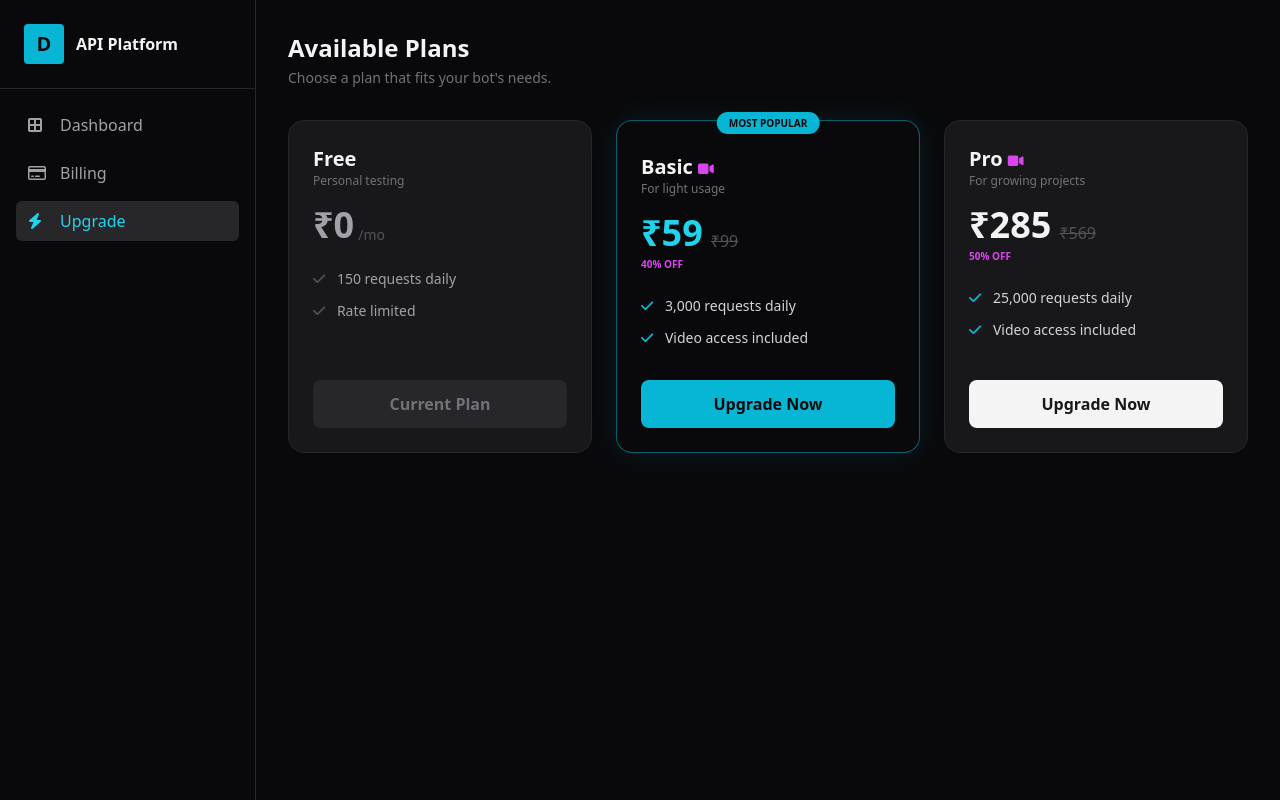
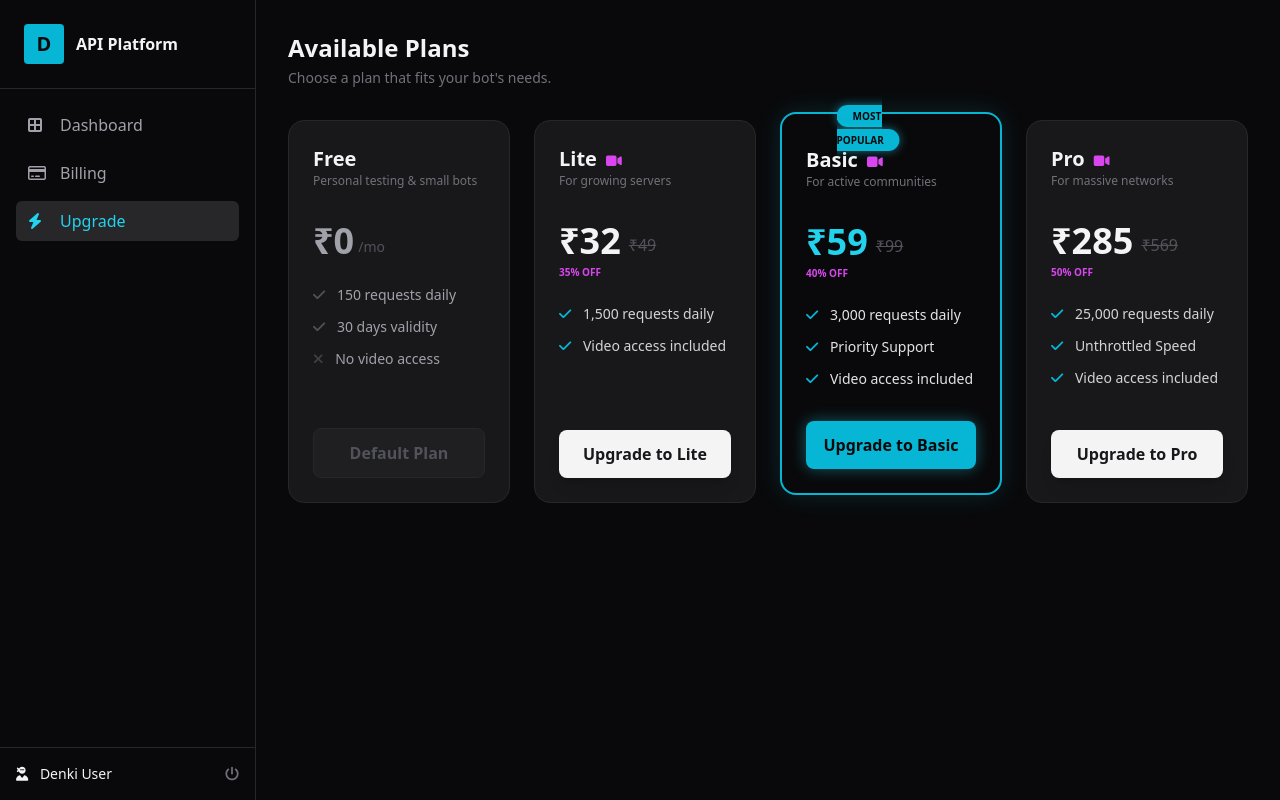
Before and after one commit to denki307/DENKIAPI, a Flask app: page /plans in a window 1280 px wide. Run offline with Flask 3, Linux system fonts and the light colour scheme; the visitor is signed in with stand-in values (Sample User, id 1); data that the repository does not hold is empty; some libraries are stand-ins or nearby versions.

Commit message:
Update plans.html

```diff
--- a/templates/plans.html
+++ b/templates/plans.html
@@ -8,7 +8,7 @@
 </head>
 <body class="text-zinc-300 h-screen flex overflow-hidden">
 
-    <aside class="bg-zinc-950 w-64 border-r border-zinc-800 flex flex-col hidden md:flex">
+    <aside class="bg-zinc-950 w-64 border-r border-zinc-800 flex flex-col hidden md:flex shrink-0">
         <div class="p-6 border-b border-zinc-800 flex items-center gap-3">
             <div class="bg-cyan-500 text-zinc-950 font-black w-10 h-10 rounded flex items-center justify-center text-xl">D</div>
             <div>
@@ -16,62 +16,104 @@
             </div>
         </div>
         <nav class="flex-1 p-4 space-y-2">
-            <a href="/dashboard" class="flex items-center gap-3 px-3 py-2 text-zinc-400 hover:text-zinc-100 hover:bg-zinc-800/50 rounded-md transition"><i class="fa-solid fa-border-all w-5"></i> Dashboard</a>
-            <a href="/billing" class="flex items-center gap-3 px-3 py-2 text-zinc-400 hover:text-zinc-100 hover:bg-zinc-800/50 rounded-md transition"><i class="fa-regular fa-credit-card w-5"></i> Billing</a>
-            <a href="/plans" class="flex items-center gap-3 px-3 py-2 bg-zinc-800 text-cyan-400 rounded-md font-medium"><i class="fa-solid fa-bolt w-5"></i> Upgrade</a>
+            <a href="/dashboard" class="flex items-center gap-3 px-3 py-2 text-zinc-400 hover:text-zinc-100 hover:bg-zinc-800/50 rounded-md transition">
+                <i class="fa-solid fa-border-all w-5"></i> Dashboard
+            </a>
+            <a href="/billing" class="flex items-center gap-3 px-3 py-2 text-zinc-400 hover:text-zinc-100 hover:bg-zinc-800/50 rounded-md transition">
+                <i class="fa-regular fa-credit-card w-5"></i> Billing
+            </a>
+            <a href="/plans" class="flex items-center gap-3 px-3 py-2 bg-zinc-800 text-cyan-400 rounded-md font-medium">
+                <i class="fa-solid fa-bolt w-5"></i> Upgrade
+            </a>
         </nav>
+        <div class="p-4 border-t border-zinc-800 text-sm flex justify-between items-center hover:bg-zinc-800 transition">
+            <span class="font-medium text-zinc-100"><i class="fa-solid fa-user-ninja mr-2"></i> Denki User</span>
+            <a href="/" class="text-zinc-500 hover:text-fuchsia-500"><i class="fa-solid fa-power-off"></i></a>
+        </div>
     </aside>
 
     <main class="flex-1 overflow-y-auto p-4 md:p-8">
-        <div class="max-w-5xl mx-auto">
+        <div class="max-w-6xl mx-auto">
 
             <h1 class="text-2xl font-bold text-zinc-100 mb-1">Available Plans</h1>
             <p class="text-sm text-zinc-500 mb-8">Choose a plan that fits your bot's needs.</p>
 
-            <div class="grid grid-cols-1 md:grid-cols-3 gap-6">
+            <div class="grid grid-cols-1 md:grid-cols-2 lg:grid-cols-4 gap-6">
 
-                <div class="glass rounded-2xl p-6 flex flex-col">
+                <div class="glass rounded-2xl p-6 flex flex-col hover:border-zinc-700 transition duration-300">
                     <h3 class="text-zinc-100 text-xl font-bold">Free</h3>
-                    <p class="text-xs text-zinc-500 mb-4">Personal testing</p>
-                    <div class="flex items-end gap-1 mb-6"><span class="text-4xl font-black text-zinc-400">₹0</span><span class="text-zinc-600 text-sm">/mo</span></div>
+                    <p class="text-xs text-zinc-500 mb-4 h-8">Personal testing & small bots</p>
+                    <div class="flex items-end gap-1 mb-6">
+                        <span class="text-4xl font-black text-zinc-400">₹0</span><span class="text-zinc-600 text-sm mb-1">/mo</span>
+                    </div>
                     <ul class="space-y-3 mb-8 flex-1 text-sm text-zinc-400">
                         <li><i class="fa-solid fa-check text-zinc-600 mr-2"></i> 150 requests daily</li>
-                        <li><i class="fa-solid fa-check text-zinc-600 mr-2"></i> Rate limited</li>
+                        <li><i class="fa-solid fa-check text-zinc-600 mr-2"></i> 30 days validity</li>
+                        <li><i class="fa-solid fa-xmark text-zinc-700 mr-2"></i> No video access</li>
                     </ul>
-                    <button class="w-full py-3 rounded-lg bg-zinc-800 text-zinc-500 font-bold cursor-not-allowed">Current Plan</button>
+                    <button class="w-full py-3 rounded-lg bg-zinc-800/50 text-zinc-600 font-bold cursor-not-allowed border border-zinc-800">
+                        Default Plan
+                    </button>
                 </div>
 
-                <div class="bg-zinc-950 border border-cyan-500/50 rounded-2xl p-6 flex flex-col relative shadow-[0_0_30px_rgba(34,211,238,0.1)]">
-                    <div class="absolute -top-3 left-1/2 transform -translate-x-1/2"><span class="bg-cyan-500 text-zinc-950 text-[10px] uppercase font-bold px-3 py-1 rounded-full">Most Popular</span></div>
-                    <h3 class="text-zinc-100 text-xl font-bold mt-2">Basic <i class="fa-solid fa-video text-fuchsia-500 text-sm"></i></h3>
-                    <p class="text-xs text-zinc-500 mb-4">For light usage</p>
+                <div class="glass rounded-2xl p-6 flex flex-col hover:border-zinc-700 transition duration-300">
+                    <h3 class="text-zinc-100 text-xl font-bold">Lite <i class="fa-solid fa-video text-fuchsia-500 text-sm ml-1"></i></h3>
+                    <p class="text-xs text-zinc-500 mb-4 h-8">For growing servers</p>
                     <div class="flex items-end gap-2 mb-1">
-                        <span class="text-4xl font-black text-cyan-400">₹59</span><span class="text-zinc-600 line-through">₹99</span>
+                        <span class="text-4xl font-black text-zinc-100">₹32</span><span class="text-zinc-600 line-through mb-1">₹49</span>
+                    </div>
+                    <p class="text-[10px] text-fuchsia-500 font-bold mb-6">35% OFF</p>
+                    <ul class="space-y-3 mb-8 flex-1 text-sm text-zinc-300">
+                        <li><i class="fa-solid fa-check text-cyan-500 mr-2"></i> 1,500 requests daily</li>
+                        <li><i class="fa-solid fa-check text-cyan-500 mr-2"></i> Video access included</li>
+                    </ul>
+                    <a href="/checkout/lite" class="block text-center w-full py-3 rounded-lg bg-zinc-100 text-zinc-900 hover:bg-white font-bold transition shadow-lg">
+                        Upgrade to Lite
+                    </a>
+                </div>
+
+                <div class="bg-zinc-950 border-2 border-cyan-500 rounded-2xl p-6 flex flex-col relative shadow-[0_0_25px_rgba(34,211,238,0.15)] transform md:-translate-y-2">
+                    <div class="absolute -top-3 left-1/2 transform -translate-x-1/2">
+                        <span class="bg-cyan-500 text-zinc-950 text-[10px] uppercase font-black px-4 py-1 rounded-full shadow-[0_0_10px_rgba(34,211,238,0.5)]">
+                            Most Popular
+                        </span>
+                    </div>
+                    <h3 class="text-zinc-100 text-xl font-bold mt-2">Basic <i class="fa-solid fa-video text-fuchsia-500 text-sm ml-1"></i></h3>
+                    <p class="text-xs text-zinc-500 mb-4 h-8">For active communities</p>
+                    <div class="flex items-end gap-2 mb-1">
+                        <span class="text-4xl font-black text-cyan-400">₹59</span><span class="text-zinc-600 line-through mb-1">₹99</span>
                     </div>
                     <p class="text-[10px] text-fuchsia-500 font-bold mb-6">40% OFF</p>
-                    <ul class="space-y-3 mb-8 flex-1 text-sm text-zinc-300">
+                    <ul class="space-y-3 mb-8 flex-1 text-sm text-zinc-200">
                         <li><i class="fa-solid fa-check text-cyan-500 mr-2"></i> 3,000 requests daily</li>
+                        <li><i class="fa-solid fa-check text-cyan-500 mr-2"></i> Priority Support</li>
                         <li><i class="fa-solid fa-check text-cyan-500 mr-2"></i> Video access included</li>
                     </ul>
-                    <button class="w-full py-3 rounded-lg bg-cyan-500 text-zinc-950 hover:bg-cyan-400 font-bold transition">Upgrade Now</button>
+                    <a href="/checkout/basic" class="block text-center w-full py-3 rounded-lg bg-cyan-500 text-zinc-950 hover:bg-cyan-400 font-bold transition shadow-[0_0_15px_rgba(34,211,238,0.4)] hover:shadow-[0_0_25px_rgba(34,211,238,0.6)]">
+                        Upgrade to Basic
+                    </a>
                 </div>
 
-                <div class="glass rounded-2xl p-6 flex flex-col">
-                    <h3 class="text-zinc-100 text-xl font-bold">Pro <i class="fa-solid fa-video text-fuchsia-500 text-sm"></i></h3>
-                    <p class="text-xs text-zinc-500 mb-4">For growing projects</p>
+                <div class="glass rounded-2xl p-6 flex flex-col hover:border-zinc-700 transition duration-300">
+                    <h3 class="text-zinc-100 text-xl font-bold">Pro <i class="fa-solid fa-video text-fuchsia-500 text-sm ml-1"></i></h3>
+                    <p class="text-xs text-zinc-500 mb-4 h-8">For massive networks</p>
                     <div class="flex items-end gap-2 mb-1">
-                        <span class="text-4xl font-black text-zinc-100">₹285</span><span class="text-zinc-600 line-through">₹569</span>
+                        <span class="text-4xl font-black text-zinc-100">₹285</span><span class="text-zinc-600 line-through mb-1">₹569</span>
                     </div>
                     <p class="text-[10px] text-fuchsia-500 font-bold mb-6">50% OFF</p>
                     <ul class="space-y-3 mb-8 flex-1 text-sm text-zinc-300">
                         <li><i class="fa-solid fa-check text-cyan-500 mr-2"></i> 25,000 requests daily</li>
+                        <li><i class="fa-solid fa-check text-cyan-500 mr-2"></i> Unthrottled Speed</li>
                         <li><i class="fa-solid fa-check text-cyan-500 mr-2"></i> Video access included</li>
                     </ul>
-                    <button class="w-full py-3 rounded-lg bg-zinc-100 text-zinc-900 hover:bg-white font-bold transition">Upgrade Now</button>
+                    <a href="/checkout/pro" class="block text-center w-full py-3 rounded-lg bg-zinc-100 text-zinc-900 hover:bg-white font-bold transition shadow-lg">
+                        Upgrade to Pro
+                    </a>
                 </div>
 
             </div>
         </div>
     </main>
+
 </body>
 </html>
```
